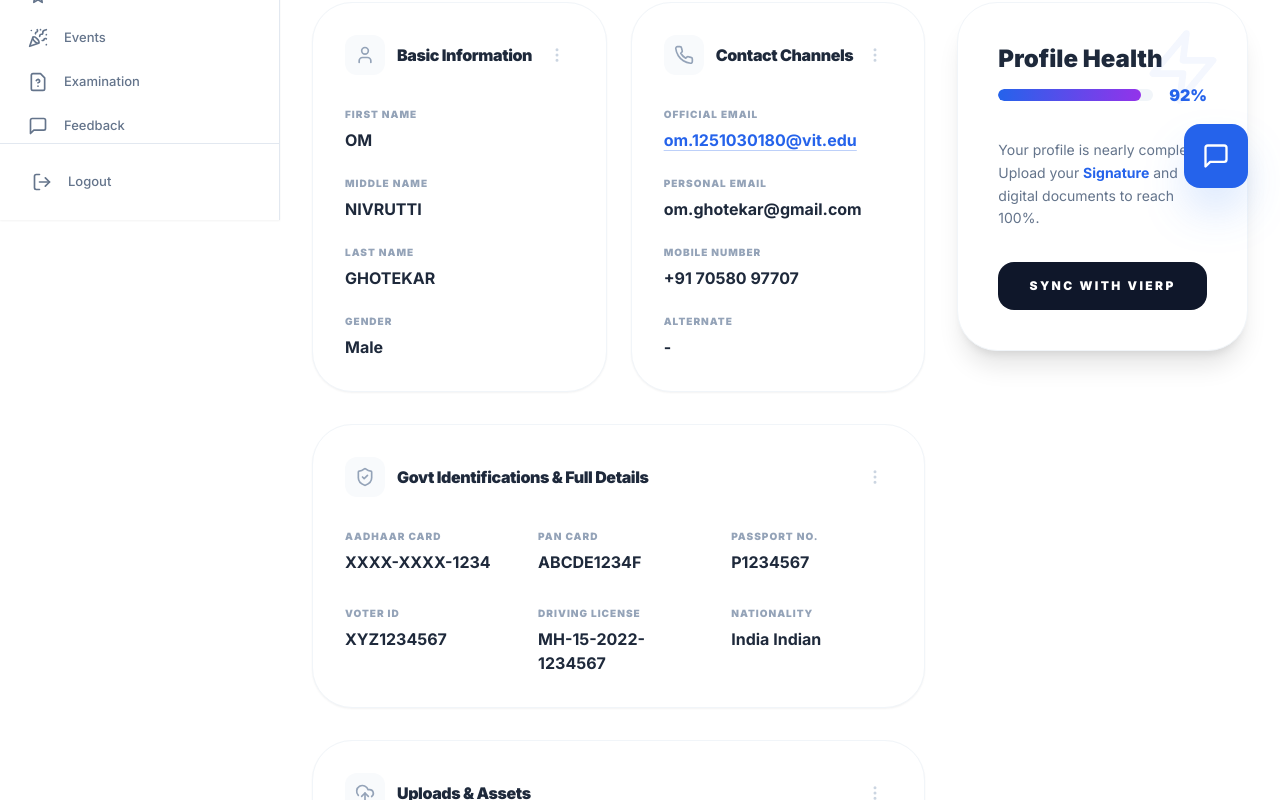
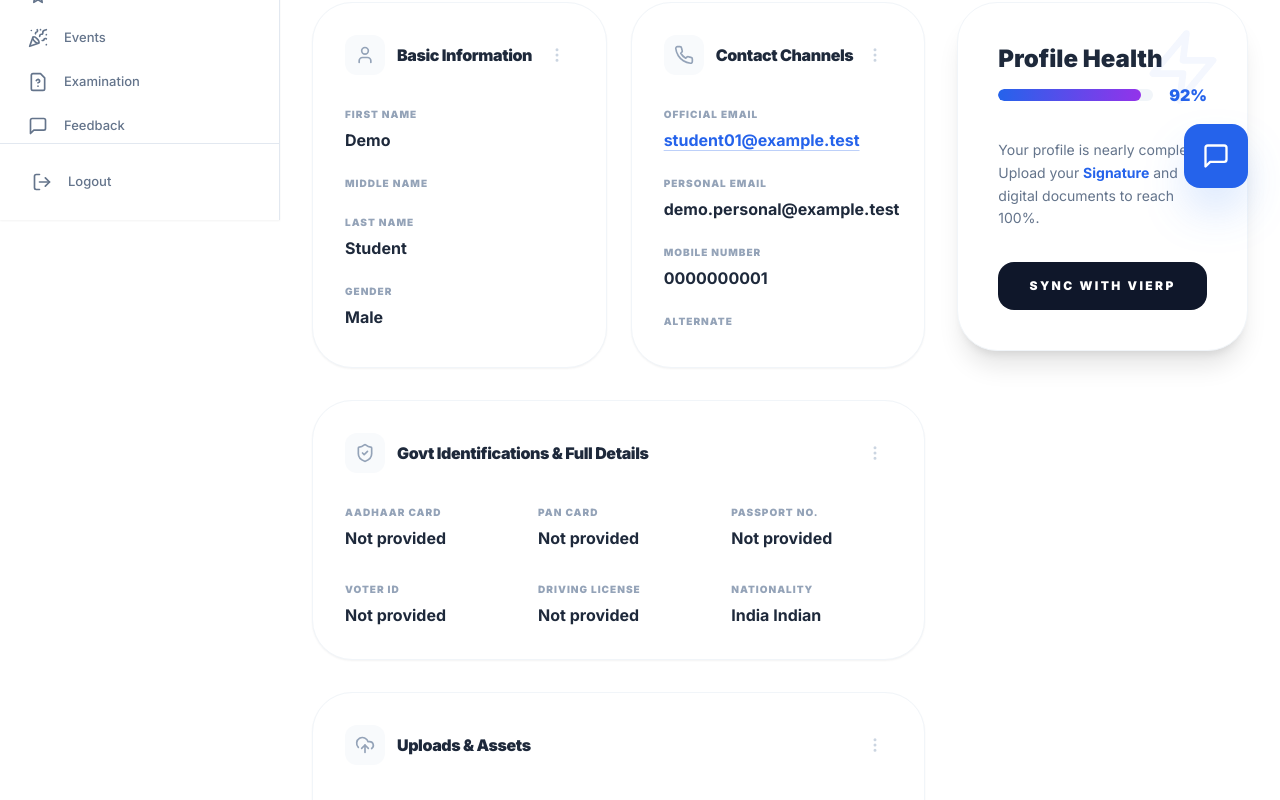
Before and after one commit to omghotekar01-dotcom/VIT_PORTAL, a Next.js app in the folder frontend/: page /student/profile in a window 1280 px wide. Shown: the part 580-1380 px from the top of the page. Built offline with nearby package versions, Linux system fonts and the light colour scheme.

Commit message:
privacy: use synthetic sample values on student profile

```diff
--- a/frontend/src/app/student/profile/page.tsx
+++ b/frontend/src/app/student/profile/page.tsx
@@ -45,27 +45,27 @@ export default function ProfilePage() {
   const [isEditing, setIsEditing] = useState(false)
   const [saving, setSaving] = useState(false)
   const [profileData, setProfileData] = useState({
-    firstName: 'OM',
-    middleName: 'NIVRUTTI',
-    lastName: 'GHOTEKAR',
+    firstName: 'Demo',
+    middleName: '',
+    lastName: 'Student',
     gender: 'Male',
-    officialEmail: 'om.1251030180@vit.edu',
-    personalEmail: 'om.ghotekar@gmail.com',
-    mobile: '+91 70580 97707',
-    alternateMobile: '-',
+    officialEmail: 'student01@example.test',
+    personalEmail: 'demo.personal@example.test',
+    mobile: '0000000001',
+    alternateMobile: '',
     nationality: 'India Indian',
     domicile: 'Maharashtra',
-    religion: 'Hindu',
-    bloodGroup: 'AB Positive',
-    category: 'OBC',
-    caste: 'Kunbi',
-    birthPlace: 'Sinnar, Nashik',
-    nativePlace: 'Pune, Maharashtra',
-    aadhaar: 'XXXX-XXXX-1234',
-    pan: 'ABCDE1234F',
-    passport: 'P1234567',
-    voterId: 'XYZ1234567',
-    drivingLicense: 'MH-15-2022-1234567',
+    religion: 'Not provided',
+    bloodGroup: 'Not provided',
+    category: 'Not provided',
+    caste: 'Not provided',
+    birthPlace: 'Not provided',
+    nativePlace: 'Pune',
+    aadhaar: 'Not provided',
+    pan: 'Not provided',
+    passport: 'Not provided',
+    voterId: 'Not provided',
+    drivingLicense: 'Not provided',
     photo: 'https://images.unsplash.com/photo-1539571696357-5a69c17a67c6?q=80&w=512&h=512&auto=format&fit=crop',
     signature: ''
   })
@@ -124,7 +124,7 @@ export default function ProfilePage() {
               <p className="text-white/80 font-bold text-lg max-w-2xl">B.Tech in Artificial Intelligence & Machine Learning</p>
               <div className="flex flex-wrap gap-4 pt-2">
                  <span className="text-white/60 text-xs font-bold flex items-center gap-1.5"><MapPin size={14} /> {profileData.nativePlace}</span>
-                 <span className="text-white/60 text-xs font-bold flex items-center gap-1.5"><BookOpen size={14} /> PRN: 1251030180</span>
+                 <span className="text-white/60 text-xs font-bold flex items-center gap-1.5"><BookOpen size={14} /> PRN: 9900000001</span>
                  <span className="text-white/60 text-xs font-bold flex items-center gap-1.5"><Settings size={14} /> Semester V</span>
               </div>
            </div>
```
